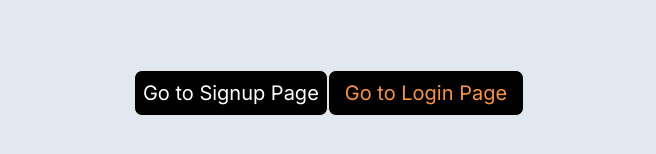
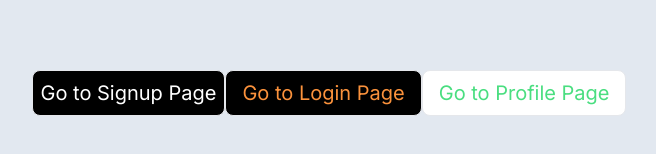
Before and after one commit to Shanky1001/NextJS_Learning, a Next.js app: page / in a window 1280 px wide. Shown: the part 588-742 px from the top of the page, without its empty margins (311-967 px from the left). Built offline with nearby package versions, Linux system fonts and the light colour scheme.

Commit message:
learnt blocking unauthorized routes for users using middleware

```diff
--- a/src/app/api/users/login/route.ts
+++ b/src/app/api/users/login/route.ts
@@ -11,7 +11,7 @@ export const POST = async (request: NextRequest) => {
 		const reqBody = await request.json();
 		const { email, password } = reqBody;
 		// check if user exits
-		const user = await User.findOne({ email });
+		const user = await User.findOne({ email: email });
 		if (!user) {
 			return NextResponse.json(
 				{ success: false, message: "User doesn't exits!" },
--- a/src/app/layout.tsx
+++ b/src/app/layout.tsx
@@ -1,18 +1,56 @@
 import "./globals.css";
-import type {Metadata} from "next";
-import {Inter} from "next/font/google";
+import type { Metadata } from "next";
+import { Inter } from "next/font/google";
+import { Toaster } from "react-hot-toast";
 
-const inter = Inter({subsets: ["latin"]});
+const inter = Inter({ subsets: ["latin"] });
 
 export const metadata: Metadata = {
 	title: "Create Next App",
 	description: "Generated by create next app",
 };
 
-export default function RootLayout({children}: {children: React.ReactNode}) {
+export default function RootLayout({
+	children,
+}: {
+	children: React.ReactNode;
+}) {
 	return (
 		<html lang="en">
-      <body className={inter.className}>{children}</body>
+			<body className={inter.className}>
+				{children}
+				<Toaster
+					position="top-center"
+					reverseOrder={false}
+					gutter={8}
+					containerClassName=""
+					toastOptions={{
+						// Define default options
+						className: "",
+						duration: 5000,
+						style: {
+							background: "#363636",
+							color: "#fff",
+						},
+
+						// Default options for specific types
+						success: {
+							duration: 3000,
+							theme: {
+								primary: "green",
+								secondary: "black",
+							},
+						},
+						error: {
+							duration: 3000,
+							theme: {
+								primary: "red",
+								secondary: "maroon",
+							},
+						},
+					}}
+				/>
+			</body>
 		</html>
 	);
 }
--- a/src/app/login/page.tsx
+++ b/src/app/login/page.tsx
@@ -4,6 +4,7 @@ import React, { useState } from "react";
 import Link from "next/link";
 import { useRouter } from "next/navigation";
 import axios from "axios";
+import toast from "react-hot-toast";
 
 const LoginPage = () => {
 	const [user, setUser] = useState({ email: "", password: "" });
@@ -15,13 +16,14 @@ const LoginPage = () => {
 			.post("/api/users/login", user)
 			.then((res: any) => {
 				if (res.data.success) {
+					toast.success("logged in !!")
 					router.push("/profile");
 				} else {
-					alert(res.data.message);
+					toast.error(res.data.message);
 				}
 			})
 			.catch((err: any) => {
-				alert(err.message);
+				toast.error(err.message);
 			})
 			.finally(() => {
 				setLoading(false);
--- a/src/app/page.tsx
+++ b/src/app/page.tsx
@@ -17,10 +17,26 @@ export default function Home() {
 					allowFullScreen
 				></iframe>
 			</div>
-      <div className="flex flex-row items-center">
-      <Link href={"/signup"} className="btn bg-black border rounded-lg p-2 text-xl text-white">Go to Signup Page</Link>
-      <Link href={"/login"} className="btn bg-black border rounded-lg px-4 py-2 text-xl text-orange-400">Go to Login Page</Link>
-      </div>
+			<div className="flex flex-row items-center">
+				<Link
+					href={"/signup"}
+					className="btn bg-black border rounded-lg p-2 text-xl text-white"
+				>
+					Go to Signup Page
+				</Link>
+				<Link
+					href={"/login"}
+					className="btn bg-black border rounded-lg px-4 py-2 text-xl text-orange-400"
+				>
+					Go to Login Page
+				</Link>
+				<Link
+					href={"/profile"}
+					className="btn bg-white border rounded-lg px-4 py-2 text-xl text-green-400"
+				>
+					Go to Profile Page
+				</Link>
+			</div>
 		</main>
 	);
 }
--- a/src/app/profile/page.tsx
+++ b/src/app/profile/page.tsx
@@ -1,27 +1,35 @@
 "use client";
 
 import axios from "axios";
+import Link from "next/link";
 import { useRouter } from "next/navigation";
 import React from "react";
-
+import toast from "react-hot-toast";
 const ProfilePage = () => {
 	const router = useRouter();
 	const handleLogout = async () => {
 		try {
 			const res: any = await axios.get("/api/users/logout");
 			if (res.data.success) {
-				alert(res.data.message);
+				toast.success(res.data.message);
 				router.push("/");
 			} else {
-				alert(res.data.error);
+				toast.error(res.data.error);
 			}
 		} catch (error: any) {
-			console.log(error.message);
+			toast.error(error.message);
 		}
 	};
 	return (
 		<div className="flex flex-col justify-center items-center min-h-screen">
 			<h1 className="text-4xl">ProfilePage</h1>
+			<hr />
+			<Link
+				href={"/"}
+				className="rounded text-white mt-3 px-3 py-1 bg-blue-500"
+			>
+				dashboard
+			</Link>
 			<hr />
 			<button
 				className="rounded text-white mt-3 px-3 py-1 bg-red-500"
--- a/src/app/signup/page.tsx
+++ b/src/app/signup/page.tsx
@@ -4,6 +4,7 @@ import React, { useState } from "react";
 import Link from "next/link";
 import { useRouter } from "next/navigation";
 import axios from "axios";
+import toast from "react-hot-toast";
 
 const SignUp = () => {
 	const [user, setUser] = useState({ email: "", password: "", username: "" });
@@ -19,11 +20,11 @@ const SignUp = () => {
 					setLoading(false);
 					router.push("/login");
 				} else {
-					alert(res.data?.error);
+					toast.error(res.data?.error);
 				}
 			})
 			.catch((err: any) => {
-				alert(err);
+				toast.error(err);
 				setLoading(false);
 			});
 	};
--- a/src/models/userModel.js
+++ b/src/models/userModel.js
@@ -30,5 +30,5 @@ const userSchema = new Schema({
   verifyTokenExpiry: Date,
 });
 
-const User = mongoose.models.User || mongoose.model("users", userSchema);
+const User = mongoose.models.users || mongoose.model("users", userSchema);
 export default User;
```
Also changed, not shown: src/middleware.ts (added, +25 -0 lines), 1 other file (tests, documents, lock files or other folders). Lines whose indentation alone changed are shown as unchanged.
